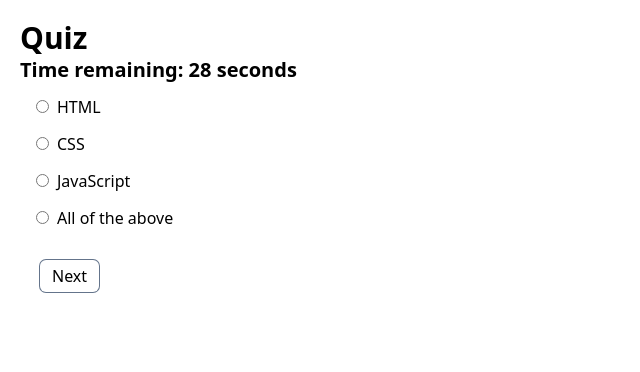
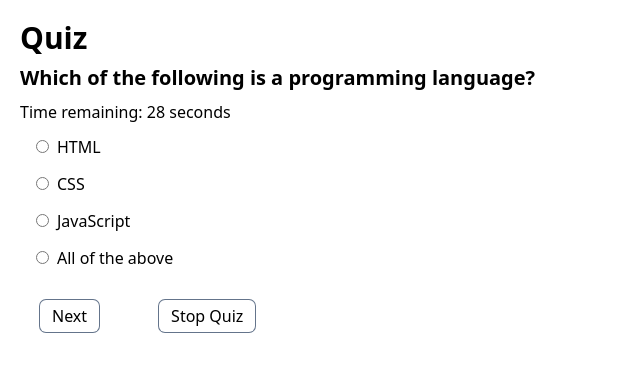
Before and after one commit to alphadevking/quiz-test, a Next.js app: page / in a window 1280 px wide. Both pictures are taken after a click on the button "Start Quiz". Shown: the top 372 px of the page, without its empty margins (0-640 px from the left). Built offline with nearby package versions, Linux system fonts and the light colour scheme.

Commit message:
fixed all bugs pertaining to timer and pass/fail status

```diff
--- /dev/null
+++ b/data/quiz.json
@@ -0,0 +1,26 @@
+{
+  "topic": "Q&A",
+  "level": "Beginner",
+  "scorePerQuestion": 5,
+  "time": 30,
+  "questions": [
+    {
+      "type": "multiple_choice",
+      "question": "What is the capital of France?",
+      "choices": ["Berlin", "Paris", "Madrid", "London"],
+      "correctAnswer": "Paris"
+    },
+    {
+      "type": "multiple_choice",
+      "question": "Which of the following is a programming language?",
+      "choices": ["HTML", "CSS", "JavaScript", "All of the above"],
+      "correctAnswer": "JavaScript"
+    },
+    {
+      "type": "multiple_choice",
+      "question": "Which planet in our solar system is the largest?",
+      "choices": ["Venus", "Mars", "Saturn", "Jupiter"],
+      "correctAnswer": "Jupiter"
+    }
+  ]
+}
--- /dev/null
+++ b/src/pages/api/saveQuiz.ts
@@ -0,0 +1,23 @@
+import type { NextApiRequest, NextApiResponse } from 'next';
+import fs from 'fs';
+import path from 'path';
+
+export default async function handler(req: NextApiRequest, res: NextApiResponse) {
+    if (req.method !== 'POST') {
+        res.status(405).json({ message: 'Method Not Allowed' });
+        return;
+    }
+    try {
+        const quizData = req.body;
+        const dataFolderPath = path.join(process.cwd(), 'data');
+        const filePath = path.join(dataFolderPath, 'quiz.json');
+        if (!fs.existsSync(dataFolderPath)) {
+            fs.mkdirSync(dataFolderPath);
+        }
+        fs.writeFileSync(filePath, JSON.stringify(quizData, null, 2));
+        res.status(200).json({ message: 'Quiz saved successfully.' });
+    } catch (error) {
+        console.error(error);
+        res.status(500).json({ message: 'Internal Server Error' });
+    }
+}
--- a/src/pages/factory.tsx
+++ b/src/pages/factory.tsx
@@ -68,9 +68,10 @@
         setQuestions(updatedQuestions);
     };
 
-    const handleSubmit = (event: React.FormEvent<HTMLFormElement>) => {
+    const handleSubmit = async (event: React.FormEvent<HTMLFormElement>) => {
         event.preventDefault();
-        // create the quiz object with the collected information
+
+        // Create the quiz object with the collected information
         const quiz: Quiz = {
             topic,
             level,
@@ -78,7 +79,25 @@
             time,
             questions,
         };
-        console.log(quiz);
+
+        try {
+            const response = await fetch('/api/saveQuiz', {
+                method: 'POST',
+                headers: {
+                    'Content-Type': 'application/json',
+                },
+                body: JSON.stringify(quiz),
+            });
+
+            if (!response.ok) {
+                throw new Error('Failed to save quiz.');
+            }
+
+            const result = await response.json();
+            console.log(result.message);
+        } catch (error) {
+            console.error(error);
+        }
     };
 
     const handleChoiceChange = (questionId: number, choiceIndex: number, value: string) => {
--- a/src/site/components/Modal/modal.tsx
+++ b/src/site/components/Modal/modal.tsx
@@ -3,22 +3,14 @@
 
 interface ModalProps {
     onClose?: () => void;
-    score: number;
-    totalQuestions: number;
     children: ReactNode;
     className?: string;
 }
 
-const Modal = ({ onClose, score, totalQuestions, children, className }: ModalProps) => {
+const Modal = ({ onClose, children, className }: ModalProps) => {
     return (
         <div className={`bg-gray-800 bg-opacity-50 fixed top-0 left-0 w-full h-full grid justify-center items-center z-10 ${className}`}>
             <div className="bg-white p-10 rounded-md grid">
-                <div className="text-center text-3xl font-bold">
-                    {score >= totalQuestions * 5 * 0.5 ? "Congratulations!" : "Sorry!"}
-                </div>
-                <div className="text-center text-lg font-semibold mb-5">
-                    You got {score} out of {totalQuestions * 5}.
-                </div>
                 <div className="justify-center items-center grid">{children}</div>
                 <div className="justify-end grid">
                     <Button action={onClose} text="Close" />
--- a/src/site/sections/quiz.tsx
+++ b/src/site/sections/quiz.tsx
@@ -1,5 +1,5 @@
 import React, { useState, useEffect, useRef } from "react";
-import { quiz } from ".";
+import quiz from "../../../data/quiz.json";
 import { Button } from "../components/Buttons/button";
 import Modal from "../components/Modal/modal";
 import Link from "next/link";
@@ -17,7 +17,7 @@
     const [activeQuestion, setActiveQuestion] = useState<number>(0);
     const [selectedAnswer, setSelectedAnswer] = useState<string>("");
     const [remainingTime, setRemainingTime] = useState<number>(quiz.time);
-    const timerRef = useRef<NodeJS.Timeout | null>(null);
+    const timerRef = useRef<number | NodeJS.Timeout | null>(null);
     const [result, setResult] = useState<Result>({
         score: 0,
         correctAnswers: 0,
@@ -26,6 +26,7 @@
     });
 
     const [shuffledQuestions, setShuffledQuestions] = useState<any[]>([]);
+
     useEffect(() => {
         if (quizStarted) {
             setShuffledQuestions(shuffleArray(quiz.questions));
@@ -44,8 +45,12 @@
                 correctAnswers: isCorrect ? prev.correctAnswers + 1 : prev.correctAnswers,
             };
         });
+        if (!isQuizFinished) {
             setActiveQuestion((prev) => prev + 1);
             setSelectedAnswer("");
+        } else {
+            onShowResult();
+        }
     };
 
     const onAnswerSelected = (answer: string) => {
@@ -56,27 +61,46 @@
         setQuizStarted(true);
     };
 
+    const resetQuiz = () => {
+        setQuizStarted(false);
+        setActiveQuestion(0);
+        setSelectedAnswer("");
+        setResult({
+            score: 0,
+            correctAnswers: 0,
+            passed: false,
+            showModal: false,
+        });
+        setRemainingTime(quiz.time); // Reset the timer
+        // clearInterval(timerRef.current);
+    };
+
+    const onStopQuiz = () => {
+        const shouldStop = window.confirm("Are you sure you want to stop the quiz?");
+
+        if (shouldStop) {
+            onShowResult();
+            resetQuiz();
+        }
+    };
+
+    useEffect(() => {
+        if (activeQuestion >= shuffledQuestions.length) {
+            onShowResult(); // Call the onShowResult function when the quiz is finished
+        }
+    }, [activeQuestion, shuffledQuestions]);
+
     const isQuizFinished = activeQuestion >= shuffledQuestions.length;
     const onShowResult = () => {
+        const totalPossibleScore = quiz.questions.length * quiz.scorePerQuestion;
+        const minimumPassScore = totalPossibleScore * 0.5;
+
         setResult((prev) => ({
             ...prev,
             showModal: true,
-            passed: prev.score >= 50,
+            passed: (prev.score >= minimumPassScore),
         }));
     };
-
-    useEffect(() => {
-        if (quizStarted) {
-            timerRef.current = setInterval(() => {
-                setRemainingTime((prev) => prev - 1);
-            }, 1000);
-        }
-        return () => {
-            if (timerRef.current) {
-                clearInterval(timerRef.current);
-            }
-        };
-    }, [quizStarted]);
 
     const onTryAgain = () => {
         setActiveQuestion(0);
@@ -99,6 +123,30 @@
         return array;
     };
 
+    useEffect(() => {
+        if (quizStarted) {
+            timerRef.current = setInterval(() => {
+                setRemainingTime((prev) => {
+                    if (prev === 0) {
+                        clearInterval(timerRef.current as number);
+                        // Submit the quiz and show results immediately
+                        if (!isQuizFinished) {
+                            onClickNext();
+                        }
+                        onShowResult();
+                        return prev;
+                    }
+                    return prev - 1;
+                });
+            }, 1000);
+        }
+        return () => {
+            if (timerRef.current) {
+                clearInterval(timerRef.current);
+            }
+        };
+    }, [quizStarted, isQuizFinished, onClickNext, onShowResult]);
+
     return (
         <React.Fragment>
             <Head>
@@ -119,7 +167,8 @@
                             <div>
                                 <div className="text-3xl font-bold">Quiz</div>
                                 {/* Display the timer */}
-                                <div className="text-xl font-semibold mb-2">
+                                <div className="text-xl font-semibold my-2">{question}</div>
+                                <div className="text-md my-1">
                                     Time remaining: {remainingTime} seconds
                                 </div>
                                 {shuffledQuestions[activeQuestion]?.choices.map((val: string, key: number) => {
@@ -137,11 +186,21 @@
                                         </div>
                                     );
                                 })}
+                                <div className="flex gap-x-5">
                                     <Button
                                         className="w-fit mx-5 my-5"
                                         action={!isQuizFinished ? onClickNext : onShowResult}
                                         text={!isQuizFinished ? "Next" : "Show Result"}
                                     />
+                                    {/* Add the stop quiz button */}
+                                    {!isQuizFinished && (
+                                        <Button
+                                            className="w-fit mx-5 my-5"
+                                            action={onStopQuiz}
+                                            text="Stop Quiz"
+                                        />
+                                    )}
+                                </div>
                             </div>
                         )}
                         {isQuizFinished && (
@@ -150,21 +209,21 @@
                                     setResult((prev) => ({ ...prev, showModal: false }));
                                     window.location.reload();
                                 }}
-                                score={result.score}
-                                totalQuestions={quiz.questions.length}
                             >
-                                <div className="text-2xl font-bold">
+                                <div className="text-3xl text-center font-bold my-3">
                                     {result.passed ? "Congratulations!" : "Sorry!"}
                                 </div>
-                                <div>
+                                <div className="text-center">
                                     You got {result.correctAnswers} out of {quiz.questions.length} questions right.
                                 </div>
-                                <div>Your score is {result.score}.</div>
+                                <div className="text-center my-2">Your score is {result.score}.</div>
+                                <div className='font-semibold text-lg my-3'>
                                     {result.passed ? (
                                         <div>Congratulations, you passed the quiz!</div>
                                     ) : (
                                         <div>Unfortunately, you did not pass the quiz. Please try again.</div>
                                     )}
+                                </div>
                                 <Button className="w-fit m-2" action={onTryAgain} text="Try Again" />
                             </Modal>
                         )}
```
Also changed, not shown: src/site/sections/index.ts (+28 -0 lines). Lines whose indentation alone changed are shown as unchanged.
